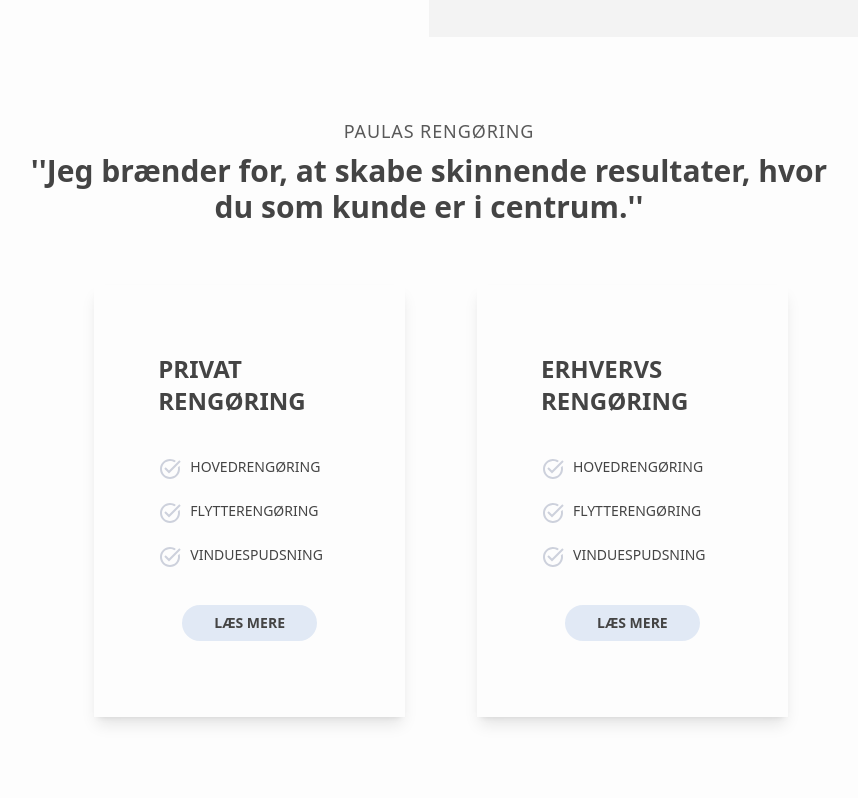
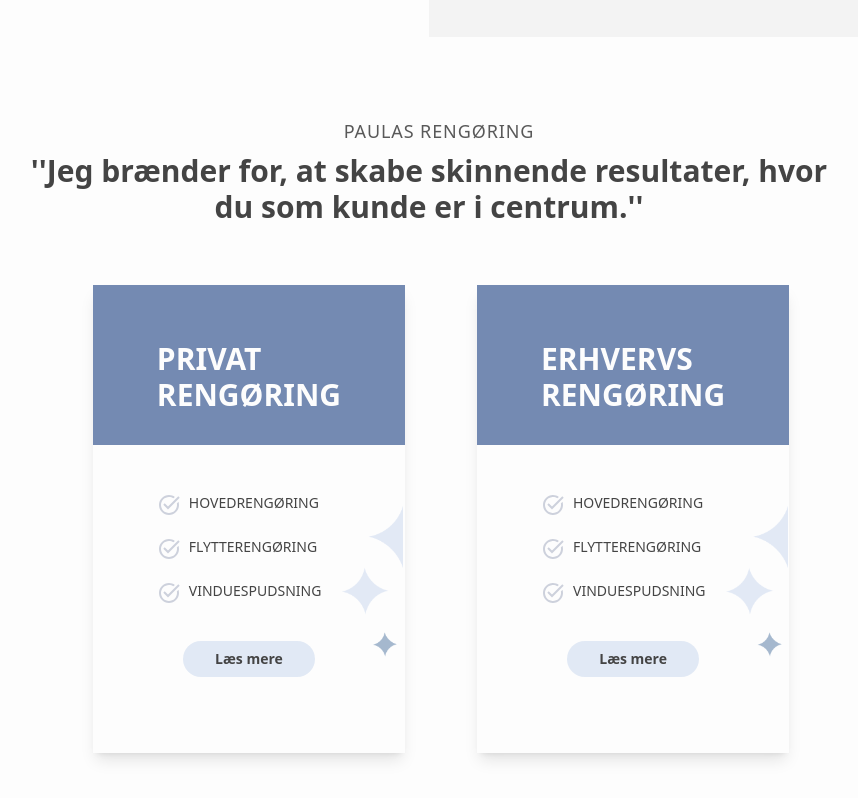
Before and after one commit to kris299b/PaulasReng-ring, a Vue app: page / in a window 1280 px wide. Shown: the part 1976-2774 px from the top of the page, without its empty margins (211-1069 px from the left). Built offline with nearby package versions, Linux system fonts and the light colour scheme.

Commit message:
cardstyling and added image

```diff
--- a/src/App.vue
+++ b/src/App.vue
@@ -52,7 +52,7 @@
     </div>
     <div>
       <button class="flex hover:bg-transparent bg-darkblue dark:bg-darkblue font-normal lg:font-normal py-2 px-6 rounded-full lg:mr-6">
-        <svg xmlns="http://www.w3.org/2000/svg" fill="none" viewBox="0 0 24 24" stroke-width="1.5" stroke="currentColor" class="w-5 h-5">
+        <svg xmlns="http://www.w3.org/2000/svg" fill="none" viewBox="0 0 24 24" stroke-width="1.5" stroke="white" class="w-5 h-5">
           <path stroke-linecap="round" stroke-linejoin="round" d="M6.75 3v2.25M17.25 3v2.25M3 18.75V7.5a2.25 2.25 0 0 1 2.25-2.25h13.5A2.25 2.25 0 0 1 21 7.5v11.25m-18 0A2.25 2.25 0 0 0 5.25 21h13.5A2.25 2.25 0 0 0 21 18.75m-18 0v-7.5A2.25 2.25 0 0 1 5.25 9h13.5A2.25 2.25 0 0 1 21 11.25v7.5m-9-6h.008v.008H12v-.008ZM12 15h.008v.008H12V15Zm0 2.25h.008v.008H12v-.008ZM9.75 15h.008v.008H9.75V15Zm0 2.25h.008v.008H9.75v-.008ZM7.5 15h.008v.008H7.5V15Zm0 2.25h.008v.008H7.5v-.008Zm6.75-4.5h.008v.008h-.008v-.008Zm0 2.25h.008v.008h-.008V15Zm0 2.25h.008v.008h-.008v-.008Zm2.25-4.5h.008v.008H16.5v-.008Zm0 2.25h.008v.008H16.5V15Z" />
         </svg>
         <p class="text-xs text-white dark:text-white lg:text-sm lg:pl-2 lg:tracking-wider">BOOK DIN TID</p>
--- a/src/views/HomeView.vue
+++ b/src/views/HomeView.vue
@@ -86,7 +86,7 @@
         </p>
         <div class="font-sans pb-10 md:px-2 md:pb-7 lg:pb-12">
             <RouterLink to="guide">
-                <button class="bg-beige dark:bg-beige rounded-full text-black dark:text-black font-normal py-2 px-8 md:py-1 md:px-6 lg:text-md lg:py-2 lg:px-8 lg:text-md lg:tracking-wider">
+                <button class="bg-beige dark:bg-beige rounded-full text-black dark:text-black font-normal py-2 px-8 md:py-1 md:px-6 lg:text-md lg:py-2 lg:px-8 lg:text-md lg:font-semibold">
                     Læs mere
                 </button>
             </RouterLink>
@@ -107,10 +107,12 @@
 </div>
 
 <div class="bg-white dark:bg-white flex justify-center">
-    <div class="grid grid-cols-1 md:grid-cols-2 md:pt-5 md:space-x-10 lg:grid-cols-2 lg:pb-10 lg:space-x-12">
-        <div class="max-w-xs mx-auto mb-10 overflow-hidden shadow-lg bg-white dark:bg-white lg:p-10">
-            <div class="px-6 py-4">
-                <div class="font-sans pb-10 pt-5 font-bold text-xl text-black dark:text-black lg:text-2xl lg:pt-3 lg:pb-10">
+    <div class="grid grid-cols-1 md:grid-cols-2 md:pt-5 md:space-x-10 lg:grid-cols-2 lg:space-x-12 lg:pb-20">
+        <div class="max-w-xs mx-auto mb-10 overflow-hidden shadow-lg bg-white dark:bg-white lg:p-10 relative">
+            <img src="../assets/Shine-element.png" class="h-32 lg:h-40 absolute lg:pl-48 lg:mt-44" alt="Shine-element">
+                <div class="absolute top-0 left-0 w-full bg-darkblue dark:bg-darkblue lg:top-0 lg:left-0 lg:w-full lg:h-40"></div>
+                    <div class="px-6 py-4 relative z-10">
+                        <div class="font-sans pb-10 pt-5 font-bold text-xl text-white dark:text-white lg:text-3xl lg:pt-0 lg:pb-10">
                             <h2>
                                 PRIVAT
                             </h2>
@@ -119,7 +121,7 @@
                             </h2>
                         </div>
                     <div class="space-y-5">
-                <div class="flex">
+                    <div class="flex lg:pt-10">
                         <div>
                             <svg xmlns="http://www.w3.org/2000/svg" x="0px" y="0px" width="24" height="24" viewBox="0,0,256,256"
                             style="fill:#000000;">
@@ -154,17 +156,19 @@
                     </div>
                     <div class="font-sans px-6 pt-0 pb-5 lg:text-center">
                         <RouterLink to="privatecleaning">
-                        <button class="bg-lightblue dark:bg-lightblue hover:lightblue text-sm text-black dark:text-black font-semibold py-2 px-8 rounded-full lg:text-sm">
-                            LÆS MERE
+                            <button class="bg-lightblue dark:bg-lightblue hover:lightblue text-sm text-black dark:text-black font-semibold py-2 px-8 rounded-full lg:text-md">
+                                Læs mere
                             </button>
                         </RouterLink>
                     </div>
                 </div>
             </div>
         </div>
-        <div class="max-w-xs mx-auto mb-10 overflow-hidden shadow-lg bg-white dark:bg-white lg:p-10">
-            <div class="px-6 py-4">
-                <div class="font-sans pb-10 pt-5 font-bold text-xl text-black dark:text-black lg:text-2xl lg:pt-3 lg:pb-10">
+        <div class="max-w-xs mx-auto mb-10 overflow-hidden shadow-lg bg-white dark:bg-white lg:p-10 relative">
+            <img src="../assets/Shine-element.png" class="h-32 lg:h-40 absolute lg:pl-48 lg:mt-44" alt="Shine-element">
+                <div class="absolute top-0 left-0 w-full bg-darkblue dark:bg-darkblue lg:top-0 lg:left-0 lg:w-full lg:h-40"></div>
+                    <div class="px-6 py-4 relative z-10">
+                        <div class="font-sans pb-10 pt-5 font-bold text-xl text-white dark:text-white lg:text-3xl lg:pt-0 lg:pb-10">
                             <h2>
                                 ERHVERVS
                             </h2>
@@ -173,7 +177,7 @@
                             </h2>
                         </div>
                     <div class="space-y-5">
-                <div class="flex">
+                    <div class="flex lg:pt-10">
                         <div>
                             <svg xmlns="http://www.w3.org/2000/svg" x="0px" y="0px" width="24" height="24" viewBox="0,0,256,256"
                             style="fill:#000000;">
@@ -208,8 +212,8 @@
                     </div>
                     <div class="px-6 pt-0 pb-5 lg:text-center">
                         <RouterLink to="commercialcleaning">
-                        <button class="font-sans bg-lightblue dark:bg-lightblue hover:lightblue text-sm text-black dark:text-black font-semibold py-2 px-8 rounded-full lg:text-sm">
-                            LÆS MERE
+                            <button class="font-sans bg-lightblue dark:bg-lightblue hover:lightblue text-sm text-black dark:text-black font-semibold py-2 px-8 rounded-full lg:text-md">
+                                Læs mere
                             </button>
                         </RouterLink>
                     </div>
@@ -220,17 +224,23 @@
 </div>
 
 <!-- Kontaktformular sektion -->
-<div class="bg-white dark:bg-white text-black dark:text-black px-5 pt-10 pb-10 text-lg lg:text-center lg:pb-12">
+<section class="relative h-screen flex flex-col items-center text-center content-start py-20 lg:py-12">
+    <div class="absolute top-0 left-0 w-full h-full overflow-hidden">
+        <img class="min-w-full min-h-full absolute object-cover" src="../assets/Sprøgsmål-billede.jpg" alt="Private-cleaning">
+    </div>
+    <div class="image-content text-white dark:text-white z-10 pt-40 md:pt-40 lg:pt-0">
         <h2 class="font-sans text-2xl font-semibold text-left md:text-center lg:font-semibold lg:text-center lg:text-4xl">
             Har du spørgsmål?
         </h2>
-    <p class="font-sans text-sm text-left pt-3 md:pt-4 md:text-center md:px-10 lg:text-center lg:text-sm lg:px-32 lg:pt-5">There are many variations of passages of Lorem Ipsum available, but the majority
+        <p class="font-sans text-sm text-left pt-3 md:pt-4 md:text-center md:px-10 lg:text-center lg:text-sm lg:px-40 lg:pt-5">There are many variations of passages of Lorem Ipsum available, but the majority
             have suffered alteration in some form. by injected humour, or randomised words which
-        don't look even slightly believable. </p>
+            don't look even slightly believable.
+        </p>
     </div>
+</section>
 
 <!-- Kundeanmeldelser -->
-<div class="bg-white dark:bg-white">
+<div class="bg-white dark:bg-white lg:pt-10">
     <div>
         <h2 class="font-sans text-black text-2xl font-semibold dark:text-black pt-10 pb-10 text-center lg:text-4xl lg:text-center lg:font-semibold lg:pt-10 lg:pb-20">
             Det siger mine kunder
```
Also changed, not shown: src/assets/Shine-element.png (added), src/assets/Sprøgsmål-billede.jpg (added). Lines whose indentation alone changed are shown as unchanged.
